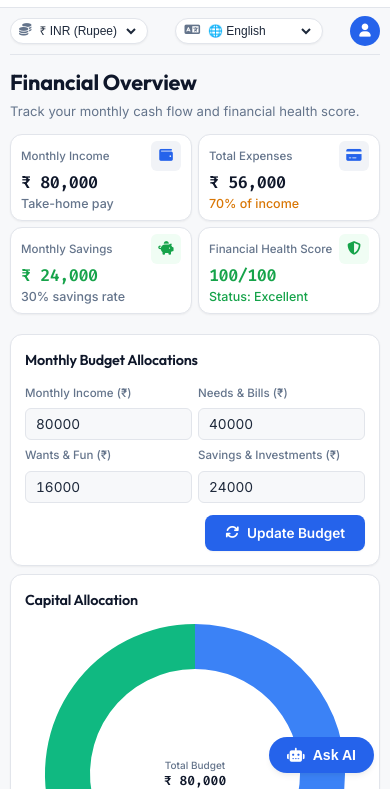
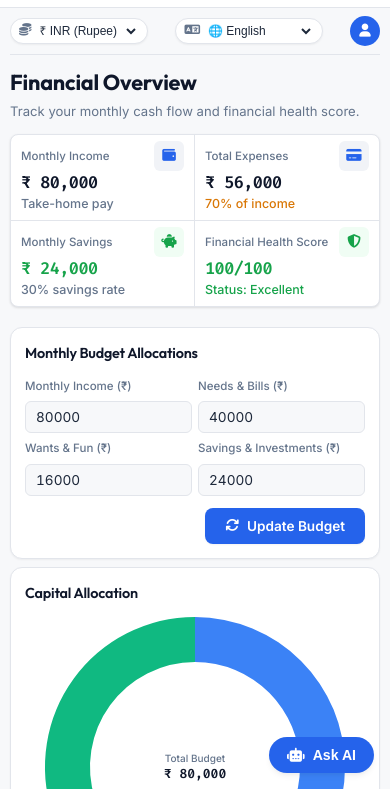
Before and after one commit to SubhashPratap/aurafin-ai-financial-adviser, a website: page index.html in a window 390 px wide. Shown: the part 55-844 px from the top of the page. Drawn offline with nearby package versions, Linux system fonts and the light colour scheme.

Commit message:
style(dashboard): consolidate 4 stat cards into single unified master card with internal section dividers

```diff
--- a/style.css
+++ b/style.css
@@ -366,12 +366,16 @@ h1, h2, h3, h4 {
   transform: translateY(0);
 }
 
-/* ─── Stats cards grid ───────────────────────────────────────────────────── */
+/* ─── Stats master card (Consolidated 4-Section Metric Card) ─────────────── */
 .stats-grid {
   display: grid;
   grid-template-columns: repeat(4, 1fr);
-  gap: 12px;
   margin-bottom: 14px;
+  background-color: var(--bg-surface);
+  border: 1px solid var(--border);
+  border-radius: var(--radius-md);
+  box-shadow: var(--shadow-sm);
+  overflow: hidden;
 }
 
 @media (max-width: 1000px) {
@@ -379,15 +383,23 @@ h1, h2, h3, h4 {
 }
 
 .stat-card {
-  background-color: var(--bg-surface);
-  border: 1px solid var(--border);
-  border-radius: var(--radius-lg);
+  background-color: transparent;
+  border: none;
+  border-radius: 0;
   padding: 10px 14px;
   display: flex;
   flex-direction: column;
   gap: 4px;
-  box-shadow: var(--shadow-xs);
-  transition: box-shadow 0.15s, border-color 0.15s;
+  position: relative;
+  transition: background-color 0.15s;
+}
+
+.stat-card:not(:last-child) {
+  border-right: 1px solid var(--border);
+}
+
+.stat-card:hover {
+  background-color: var(--bg-page);
 }
 
 .stat-card:hover {
@@ -1366,13 +1378,25 @@ h1, h2, h3, h4 {
 
   .stats-grid {
     grid-template-columns: repeat(2, 1fr) !important;
-    gap: 6px !important;
+    gap: 0 !important;
     margin-bottom: 8px !important;
+    border-radius: var(--radius-md) !important;
   }
 
   .stat-card {
     padding: 6px 10px !important;
     gap: 2px !important;
+    border-right: 1px solid var(--border) !important;
+    border-bottom: 1px solid var(--border) !important;
+  }
+
+  .stat-card:nth-child(2n) {
+    border-right: none !important;
+  }
+
+  .stat-card:nth-child(3),
+  .stat-card:nth-child(4) {
+    border-bottom: none !important;
   }
 
   .stat-header {
```
